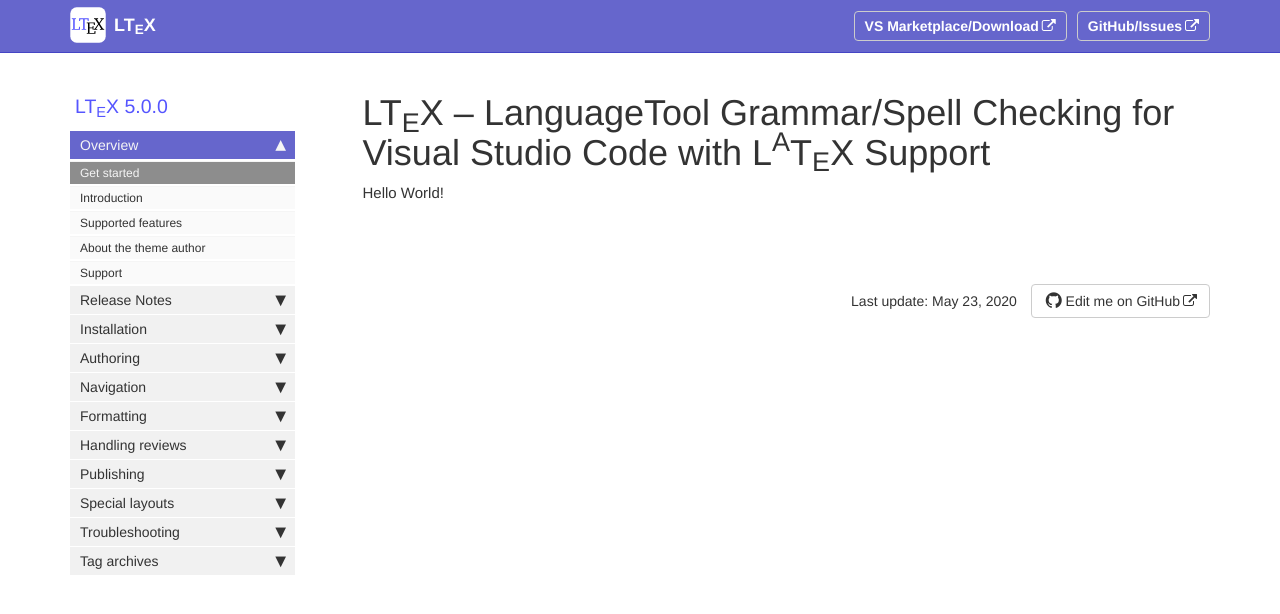
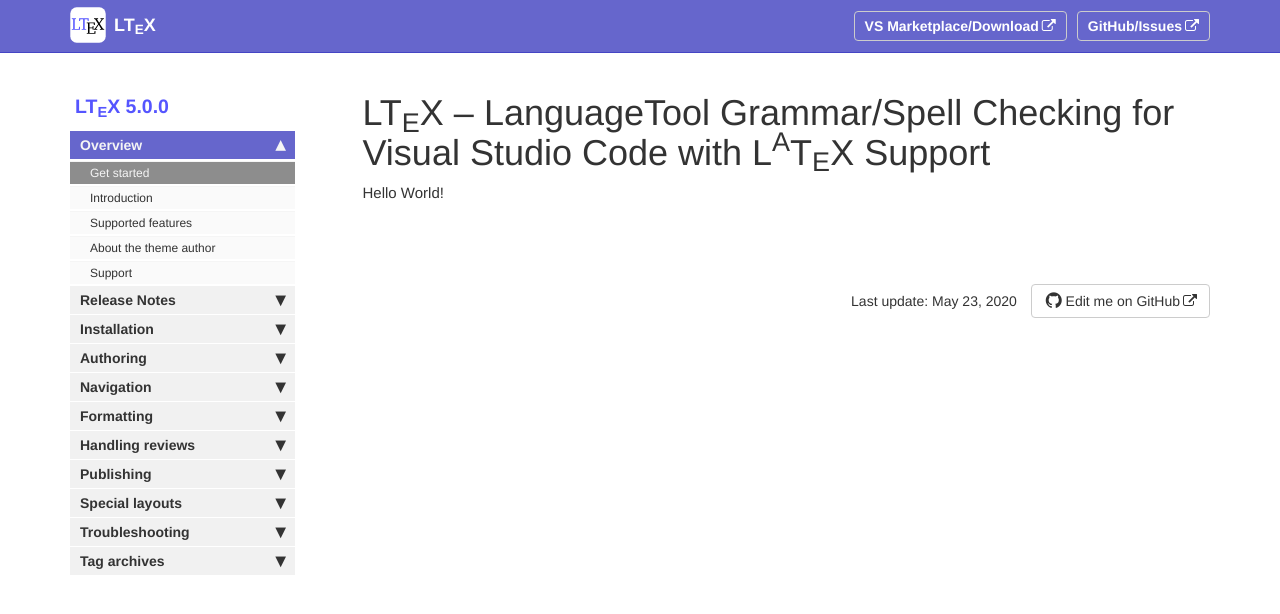
Before and after one commit to valentjn/vscode-ltex, a Jekyll site: the page built from pages/index.md, in a window 1280 px wide. Shown: the top 614 px of the page. Built offline with Jekyll 4.4.1, drawn with Linux system fonts in a browser that asks for light colours; comment, search, counter and statistics services are not loaded.

Commit message:
Format sidebar

```diff
--- a/css/vscode-customizations.css
+++ b/css/vscode-customizations.css
@@ -12,6 +12,11 @@
 
 /* links in topnav */
 .navbar-right .btn { font-weight:bold; }
+
+/* sidebar */
+li.sidebarTitle { font-weight:bold; }
+.nav > li > a { font-weight:bold; }
+.nav ul li a { padding-left:20px; }
 
 /* footer */
 footer { font-size:14px; }
```
